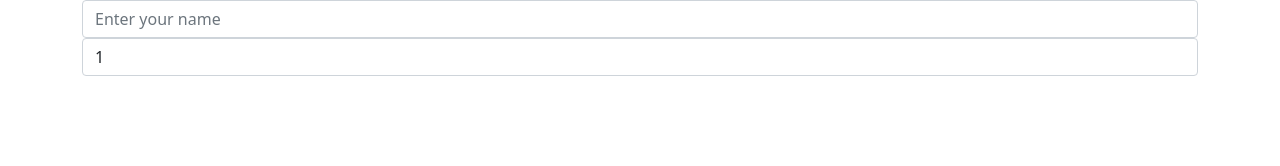
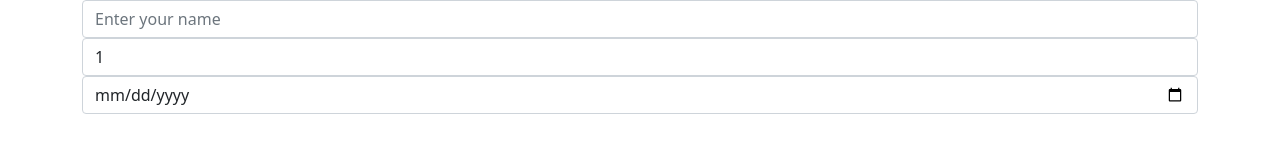
Before and after one commit to SayedUddinRayhan/React-Learning, a React (Create React App) app in the folder 01/first_app/: page / in a window 1280 px wide. Shown: the top 166 px of the page. Built offline with nearby package versions, Linux system fonts and the light colour scheme.

Commit message:
Learned date and time

```diff
--- a/01/first_app/src/Pages/Form.jsx
+++ b/01/first_app/src/Pages/Form.jsx
@@ -16,6 +16,8 @@ export default class Form extends Component {
                     <option value="4">4</option>
                 </select>
 
+                <input type="date" onChange={this.change} className='form-control' />
+
             </div>
         )
     }
```
